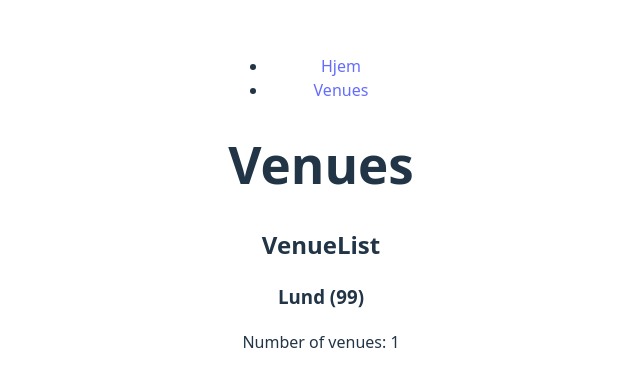
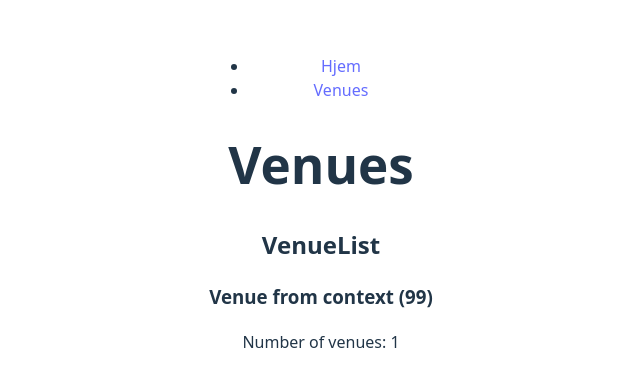
Before and after one commit to Fossq1/project-exam-2025, a React (Vite) app in the folder Sportsworld/: page /venues in a window 1280 px wide. Shown: the part 196-582 px from the top of the page, without its empty margins (319-959 px from the left). Built offline with nearby package versions, Linux system fonts and the light colour scheme; no server answers.

Commit message:
Changed some text

```diff
--- a/Sportsworld/src/contexts/VenueContext.tsx
+++ b/Sportsworld/src/contexts/VenueContext.tsx
@@ -12,7 +12,7 @@ interface Props { children: ReactNode }
 export const VenueProvider = ({children} : Props ) => {
 
         const [venues, setVenues] = useState<IVenue[]>([
-            {id: 99, name: "Lund", capacity: 20, image:''}
+            {id: 99, name: "Venue from context", capacity: 20, image:''}
         ])
 
         useEffect( () => {
```
